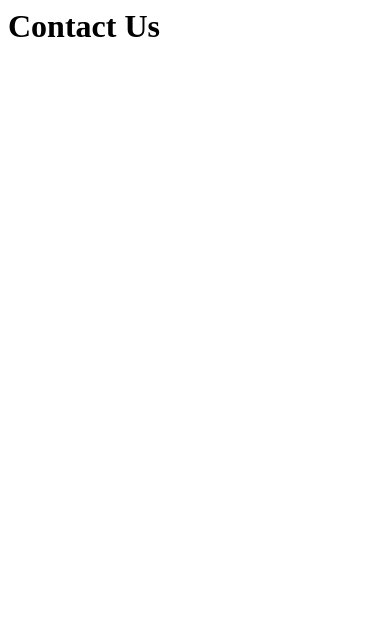
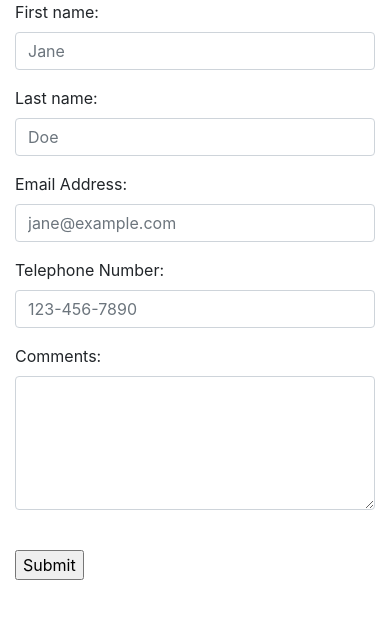
Before and after one commit to rogerd330/frontend-steakhouse, a plain HTML site: page contact.html in a window 390 px wide. Drawn offline with nearby package versions, Linux system fonts and the light colour scheme.

Commit message:
Add a responsive contact form.

```diff
--- a/contact.html
+++ b/contact.html
@@ -1,5 +1,58 @@
 <html>
-<body>
-	<h1>Contact Us</h1>
-</body>
+	<head>
+		<title>Contact Us</title>
+
+		<link rel="stylesheet" href="https://stackpath.bootstrapcdn.com/bootstrap/4.5.0/css/bootstrap.min.css" integrity="sha384-9aIt2nRpC12Uk9gS9baDl411NQApFmC26EwAOH8WgZl5MYYxFfc+NcPb1dKGj7Sk" crossorigin="anonymous">
+		<meta name="viewport" content="width=device-width, initial-scale=1.0">
+
+	</head>
+	<body>
+
+	<form action="https://webhook.site/c8e9ed37-64c2-4009-a9e3-d00c6d8fb357" method="post">
+
+	<div class="container">
+		<div class="row">
+			<div class="col-sm-6">
+				<div class="form-group">
+					<label for="fname">First name:</label>
+					<input class="form-control" type="text" id="fname" name="fname" required placeholder="Jane" value="">
+				</div>
+			</div>
+			<div class="col-sm-6">
+				<div class="form-group">
+					<label for="lname">Last name:</label>
+					<input class="form-control" type="text" id="lname" name="lname" required placeholder="Doe">
+				</div>
+			</div>
+		</div>
+		<div class="row">
+			<div class="col-sm-6">
+				<div class="form-group">
+					<label for="email">Email Address:</label>
+					<input class="form-control" type="email" id="email" name="email" required placeholder="jane@example.com">
+				</div>
+			</div>
+			<div class="col-sm-6">
+				<div class="form-group">
+					<label for="phone">Telephone Number:</label>
+					<input class="form-control" type="tel" id="phone" name="phone" required placeholder="123-456-7890">
+				</div>
+			</div>
+		</div>
+		<div class="row">
+			<div class="col-sm-12">
+				<div class="form-group">
+					<label for="comments">Comments:</label>
+					<textarea class="form-control" name="comments" id="comments" cols="40" rows="5"></textarea>
+				</div>
+
+				<br>
+				<input type="submit" value="Submit">
+			</div>
+		</div>
+	</div>
+
+	</form>
+
+	</body>
 </html>
```
